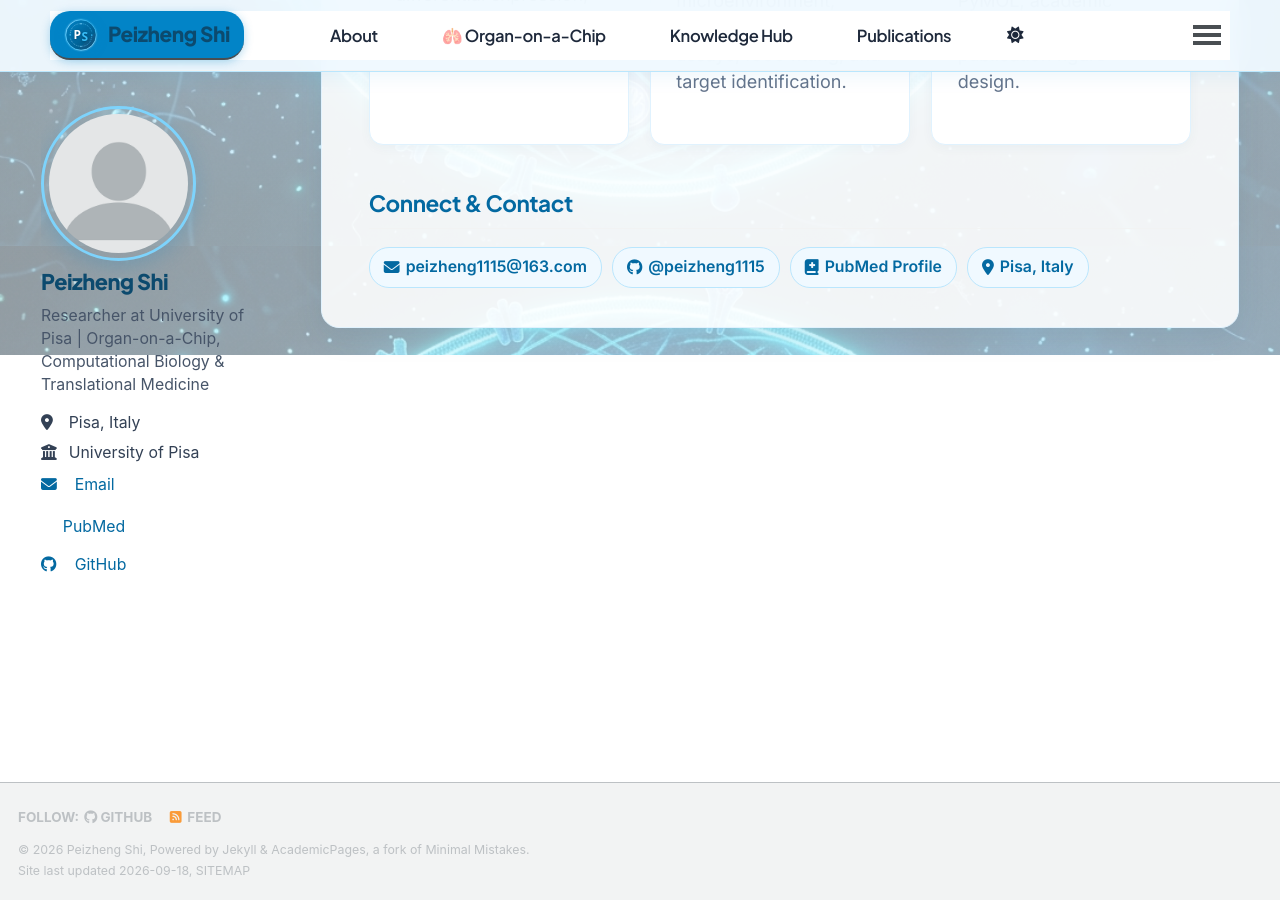
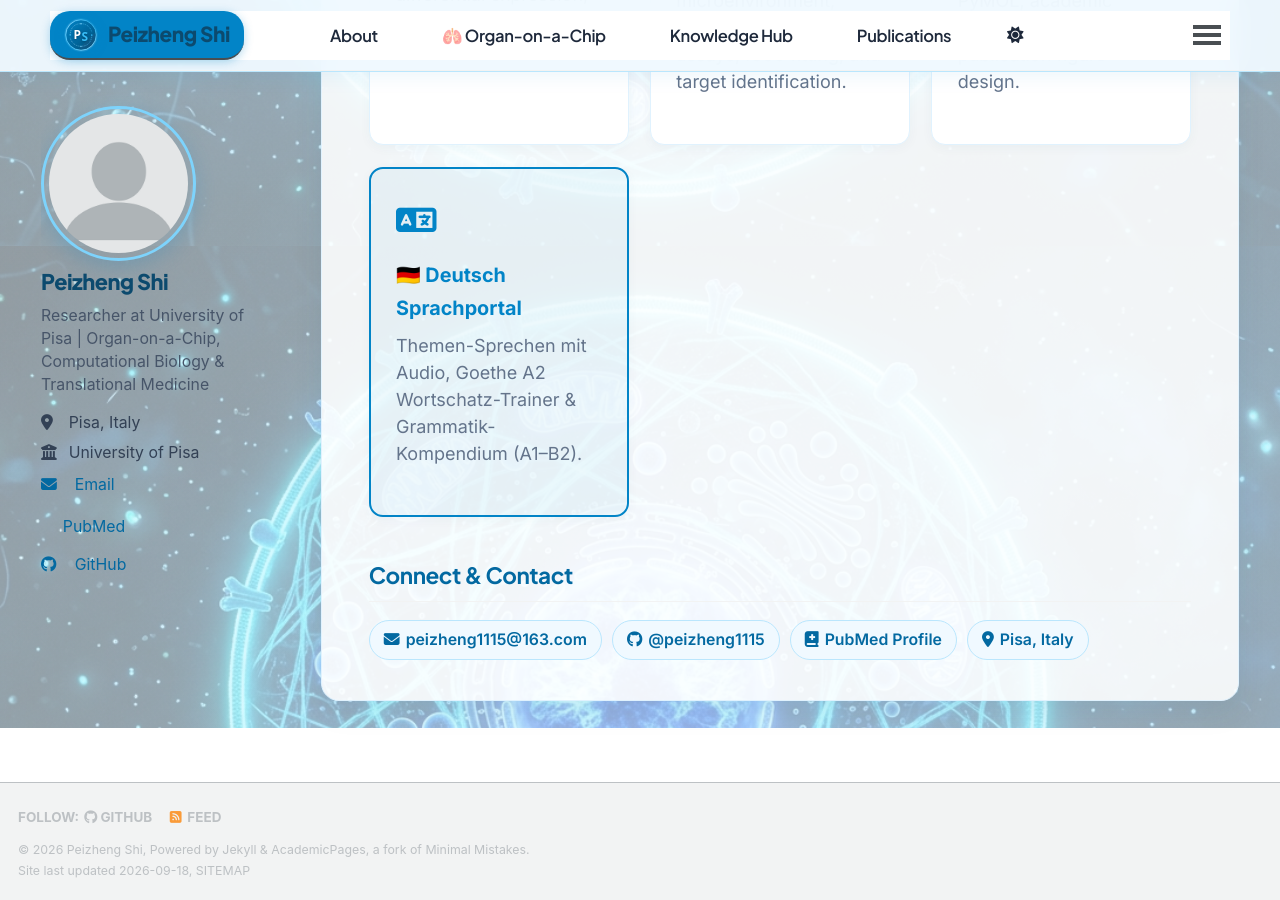
Before and after one commit to peizheng1115/peizheng1115.github.io, a Jekyll site: the page built from _pages/about.md, in a window 1280 px wide and 900 px high, scrolled down 1554 px. Built offline with Jekyll 4.4.1, drawn with Linux system fonts in a browser that asks for light colours; a style sheet for code colours, icons or effects is not loaded.

Commit message:
Harmonize site-wide links and navigation for the new Deutsch portal across About, Resources, and German A2 pages

```diff
--- a/_pages/about.md
+++ b/_pages/about.md
@@ -67,6 +67,11 @@ redirect_from:
     <div class="card-topic-title">Scientific Tools & Writing</div>
     <p class="card-topic-desc">BioRender, Inkscape, PyMOL, academic phrasebanks, and publication figure design.</p>
   </a>
+  <a href="/deutsch/" class="card-topic" style="border: 2px solid #0284c7; background: rgba(2, 132, 199, 0.05);">
+    <div class="card-topic-icon" style="color: #0284c7;"><i class="fas fa-language"></i></div>
+    <div class="card-topic-title" style="color: #0284c7;">🇩🇪 Deutsch Sprachportal</div>
+    <p class="card-topic-desc">Themen-Sprechen mit Audio, Goethe A2 Wortschatz-Trainer & Grammatik-Kompendium (A1–B2).</p>
+  </a>
 </div>
 
 ## Connect & Contact
```
Also changed, not shown: _pages/german-a2.md (+11 -0 lines), _pages/resources.md (+5 -2 lines).
